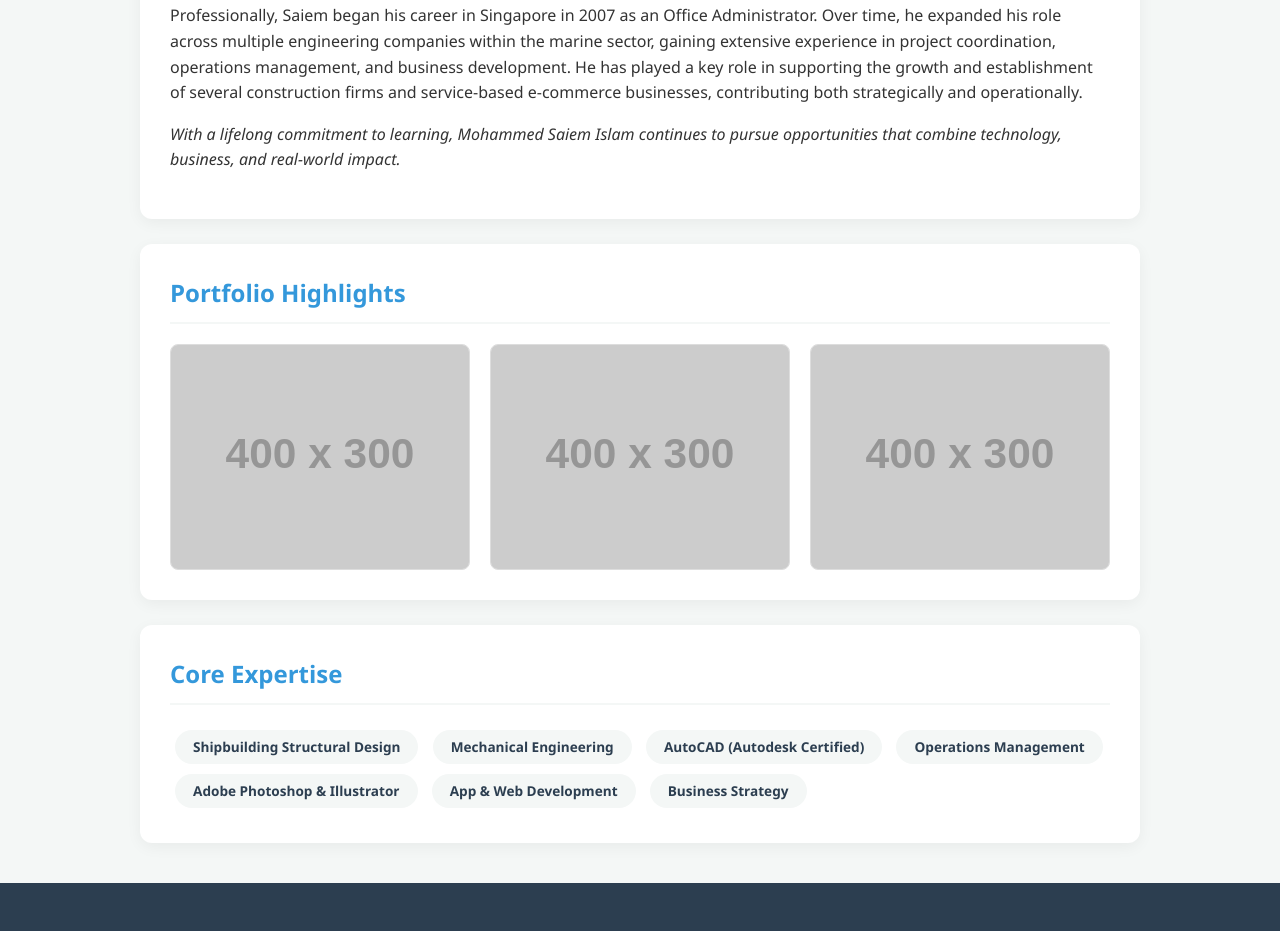
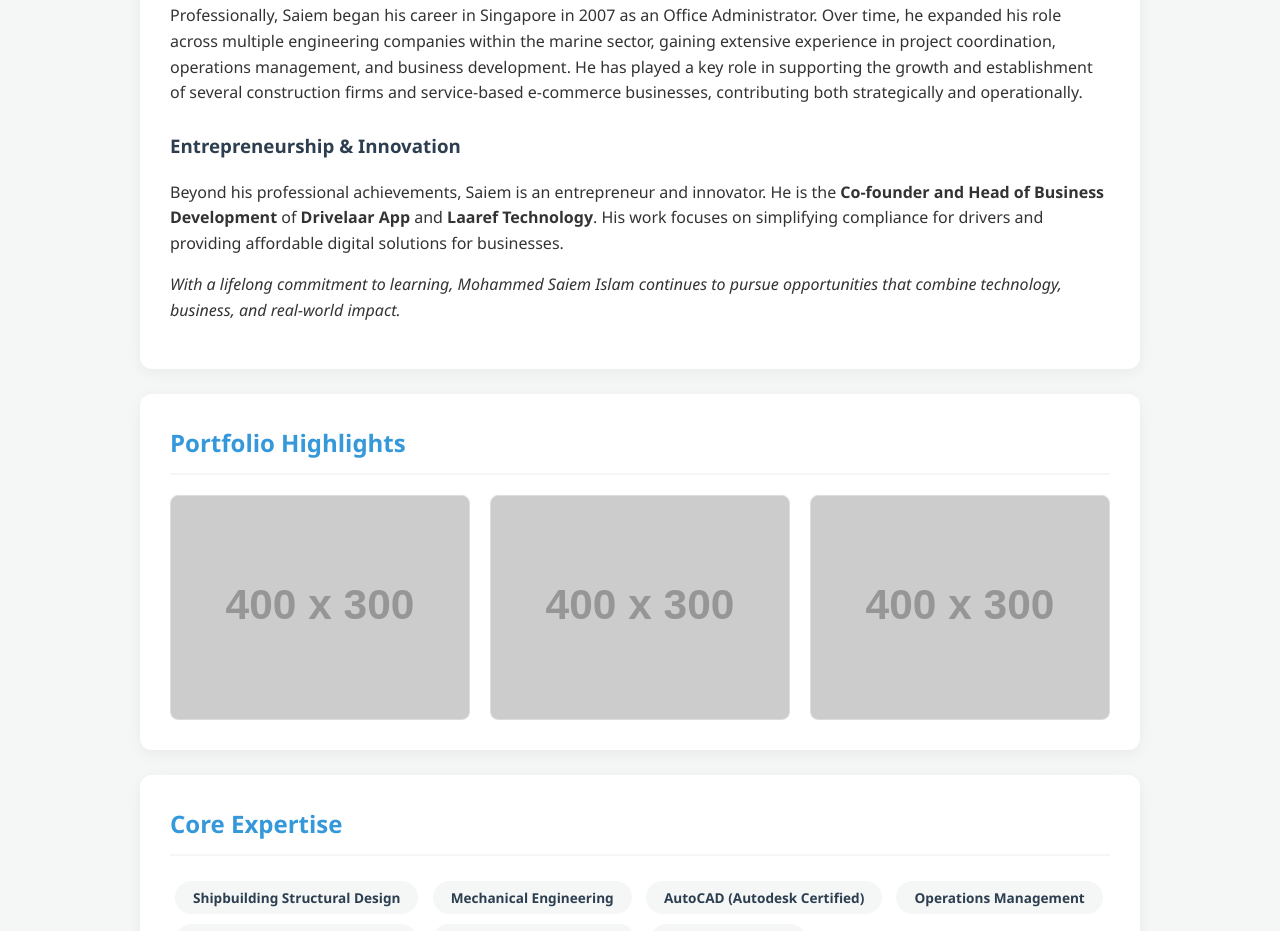
Before and after one commit to msisaiem/Mohammedsaiem, a plain HTML site: page index.html in a window 1280 px wide. Shown: the part 980-1911 px from the top of the page. Drawn offline with Linux system fonts and the light colour scheme; placeholder pictures from the web are drawn by us.

Commit message:
Update index.html

```diff
--- a/index.html
+++ b/index.html
@@ -166,6 +166,12 @@
             He has played a key role in supporting the growth and establishment of several construction
             firms and service-based e-commerce businesses, contributing both strategically and operationally.
         </p>
+            <h3>Entrepreneurship & Innovation</h3>
+            <p>
+                Beyond his professional achievements, Saiem is an entrepreneur and innovator. He is the
+                <strong>Co-founder and Head of Business Development</strong> of <strong>Drivelaar App</strong> and <strong>Laaref Technology</strong>.
+                His work focuses on simplifying compliance for drivers and providing affordable digital solutions for businesses.
+            </p>
             <p><em>With a lifelong commitment to learning, Mohammed Saiem Islam continues to pursue opportunities that combine technology, business, and real-world impact.</em></p>
         </article>
     </section>
```
